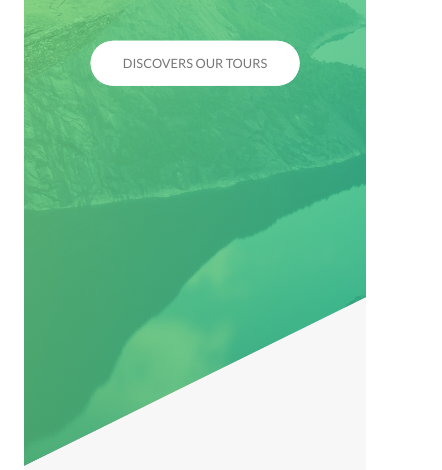
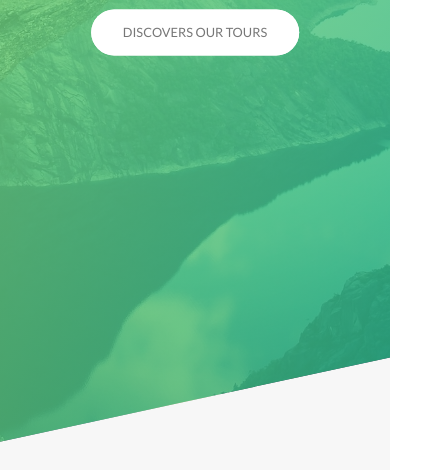
Before and after one commit to elie91/elie91.Design-NatoursProject.io, a website: page index.html in a window 390 px wide. Shown: the part 360-830 px from the top of the page, 442 px wide, since content can reach past the window. Drawn offline with Linux system fonts and the light colour scheme.

Commit message:
Media queries: Base, Typography and Layout

```diff
--- a/sass/abstracts/_mixins.scss
+++ b/sass/abstracts/_mixins.scss
@@ -25,6 +25,12 @@
 	[1200 - 1800]: 		Where our normal styles apply
 	1800px +: 			Big desktop
 
+	ORDER:
+		Base + typography
+		general layout + grid
+		page layout
+		components
+
 	breakpoint argument choices:
 		- phone
 		- tab-port
--- a/sass/abstracts/_variables.scss
+++ b/sass/abstracts/_variables.scss
@@ -25,6 +25,7 @@ $default-font-size: 1.6rem;
 //GRID
 $grid-width: 114rem;
 $gutter-vertical: 8rem;
+$gutter-vertical-small: 6rem;
 $gutter-horizontal: 6rem;
 
 //BORDERS
--- a/sass/base/_base.scss
+++ b/sass/base/_base.scss
@@ -29,4 +29,9 @@ html {
 
 body {
 	box-sizing: border-box;
+	padding: 3rem;
+
+	@include respond(tab-port) {
+		padding: 0;
+	}
 }
--- a/sass/base/_typography.scss
+++ b/sass/base/_typography.scss
@@ -4,7 +4,6 @@ body {
 	/* font-size: 16px; */
 	line-height: 1.7;
 	color: $color-grey-dark-1;
-	padding: 3rem;
 }
 
 .heading-primary {
@@ -19,6 +18,11 @@ body {
 		font-weight: 400;
 		letter-spacing: 3.5rem;
 		animation: moveInLeft 1s ease-out;
+
+		@include respond(phone) {
+			letter-spacing: 1rem;
+			font-size: 5rem;
+		}
 	}
 
 	&--sub {
@@ -27,6 +31,10 @@ body {
 		font-weight: 700;
 		letter-spacing: 1.75rem;
 		animation: moveInRight 1s ease-out;
+
+		@include respond(phone) {
+			letter-spacing: .5rem;
+		}
 	}
 }
 
@@ -41,6 +49,14 @@ body {
 	color: transparent;
 	letter-spacing: 0.2rem;
 	transition: all 0.2s;
+
+	@include respond(tab-port) {
+		font-size: 3rem;
+	}
+
+	@include respond(phone) {
+		font-size: 2.5rem;
+	}
 
 	&:hover {
 		transform: skewY(2deg) skewX(15deg) scale(1.1);
--- a/sass/layout/_footer.scss
+++ b/sass/layout/_footer.scss
@@ -4,6 +4,10 @@
     padding: 10rem 0;
     font-size: 1.4rem;
     color: $color-grey-light-1;
+
+    @include respond(tab-port) {
+        padding: 8rem 0;
+    }
 
     &__logo-box {
         text-align: center;
@@ -19,6 +23,12 @@
         border-top: 1px solid $color-grey-dark-1;
         padding-top: 2rem;
         display: inline-block;
+
+        @include respond(tab-port) {
+           width: 100%;
+           text-align: center;
+        }
+
     }
 
     &__list {
@@ -56,5 +66,10 @@
         padding-top: 2rem;
         width: 80%;
         float: right;
+
+        @include respond(tab-port) {
+            width: 100%;
+            float: none;
+         }
     }
 }
--- a/sass/layout/_grid.scss
+++ b/sass/layout/_grid.scss
@@ -2,8 +2,16 @@
 	max-width: $grid-width;
 	margin: 0 auto;
 
+	@include respond(tab-port) {
+		max-width: 50rem;
+		padding: 0 3rem;
+	}
+
 	&:not(:last-child) {
 		margin-bottom: $gutter-vertical;
+		@include respond(tab-port) {
+			margin-bottom: $gutter-vertical-small;
+		}
 	}
 
 	@include clearfix;
@@ -12,8 +20,17 @@
 	[class^="col-"] {
 		float: left;
 
+		@include respond(tab-port) {
+			width: 100% !important;
+		}
+
 		&:not(:last-child) {
 			margin-right: $gutter-horizontal;
+
+			@include respond(tab-port) {
+				margin-right: 0;
+				margin-bottom: $gutter-vertical-small;
+			}
 		}
 	}
 
--- a/sass/layout/_header.scss
+++ b/sass/layout/_header.scss
@@ -7,6 +7,12 @@
 	background-position: top;
 	-webkit-clip-path: polygon(0 0, 100% 0, 100% 75vh, 0 100%);
 	clip-path: polygon(0 0, 100% 0, 100% 75vh, 0 100%);
+
+	@include respond(phone) {
+		-webkit-clip-path: polygon(0 0, 100% 0, 100% 85vh, 0 100%);
+		clip-path: polygon(0 0, 100% 0, 100% 85vh, 0 100%);
+
+	}
 
 	&__logo-box {
 		position: absolute;
--- a/sass/layout/_navigation.scss
+++ b/sass/layout/_navigation.scss
@@ -23,10 +23,19 @@
 		border-radius: 50%;
 		z-index: 2000;
 		box-shadow: 0 1rem 3rem rgba($color-black, .1);
-
 		//Centre l'icon du button
 		text-align: center;
 		cursor: pointer;
+
+		@include respond(tab-port) {
+			top: 4rem;
+			right: 4rem;
+		}
+
+		@include respond(phone) {
+			top: 3rem;
+			right: 3rem;
+		}
 	}
 
 	&__button:hover &__icon::before {
@@ -49,6 +58,16 @@
 		background-image: radial-gradient($color-primary-light, $color-primary-dark);
 		z-index: 1000;
 		transition: transform .8s cubic-bezier(0.86, 0, 0.07, 1);
+
+		@include respond(tab-port) {
+			top: 4.5rem;
+			right: 4.5rem;
+		}
+
+		@include respond(phone) {
+			top: 3.5rem;
+			right: 3.5rem;
+		}
 	}
 
 	&__nav {
```
Also changed, not shown: cours.txt (+13 -2 lines), css/style.css.
